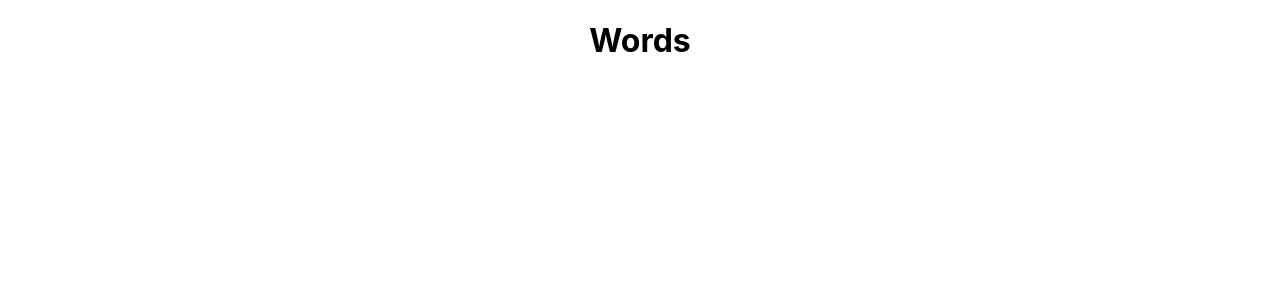
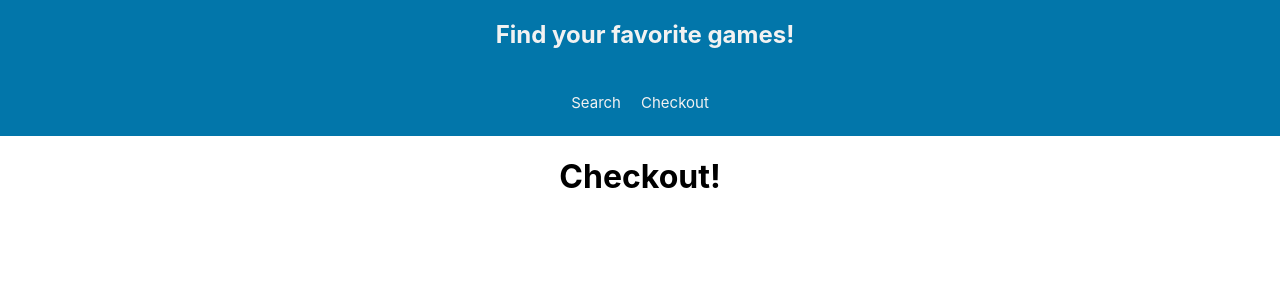
Before and after one commit to dlfedie/gravie-game-test, a React (Create React App) app: page /#/checkout in a window 1280 px wide. Shown: the top 300 px of the page. Built offline with nearby package versions, Linux system fonts and the light colour scheme.

Commit message:
adds nav and component layouts

```diff
--- a/package.json
+++ b/package.json
@@ -8,6 +8,7 @@
     "@testing-library/user-event": "^7.1.2",
     "react": "^16.12.0",
     "react-dom": "^16.12.0",
+    "react-router-dom": "^5.1.2",
     "react-scripts": "3.3.0"
   },
   "scripts": {
--- a/src/components/App/App.js
+++ b/src/components/App/App.js
@@ -1,11 +1,30 @@
 import React from 'react';
 import './App.css';
 
+import {
+  HashRouter as Router,
+  Route,
+  Redirect,
+  Switch,
+} from 'react-router-dom';
+
+import Nav from '../Nav/Nav';
+import SearchPage from '../SearchPage/SearchPage';
+import CheckoutPage from '../CheckoutPage/CheckoutPage';
+
 function App() {
   return (
-    <div className="App">
-      <h1>Words</h1>
-    </div>
+    <Router>
+      <div className="App">
+        <Nav />
+        <Switch>
+          <Redirect exact from="/" to="/home" />
+          <Route exact path="/home" component={SearchPage} />
+          <Route exact path="/checkout" component={CheckoutPage} />
+        </Switch>
+      </div>
+    </Router>
+
   );
 }
 
--- /dev/null
+++ b/src/components/CheckoutPage/CheckoutPage.jsx
@@ -0,0 +1,8 @@
+import React from 'react';
+
+
+const CheckoutPage = () => (
+    <h1>Checkout!</h1>
+);
+
+export default CheckoutPage;
--- /dev/null
+++ b/src/components/Nav/Nav.css
@@ -0,0 +1,41 @@
+.nav-title {
+    font-size: 24px;
+    font-weight: 700;
+    display: inline-block;
+    color: #f2f2f2;
+    padding-left: 10px;
+}
+
+.nav {
+  overflow: hidden;
+  background-color: #0276aa;
+  /* position: fixed;
+  width: 100%;
+  z-index: 1; */
+}
+
+.nav-link {
+  float: left;
+  color: #f2f2f2;
+  background-color: #0276aa;
+  text-align: center;
+  padding: 24px 10px;
+  text-decoration: none;
+  font-size: 15px;
+
+  /* these last two make the logout button in
+  the nav bar look like another link */
+  border:none;
+  cursor: pointer;
+  outline:0;
+}
+
+.nav-link:hover {
+  background-color: #015384;
+}
+
+.nav-right {
+  display: flex;
+  width: 100%;
+  justify-content: center;
+}
--- /dev/null
+++ b/src/components/Nav/Nav.jsx
@@ -0,0 +1,22 @@
+import React from 'react';
+import { Link } from 'react-router-dom';
+import './Nav.css';
+// import { connect } from 'react-redux';
+
+const Nav = (props) => (
+    <div className="nav">
+        <Link to="/home">
+            <h2 id="nav-title" className="nav-title">Find your favorite games!</h2>
+        </Link>
+        <div className="nav-right">
+            <Link className="nav-link" to="/home">
+                Search
+            </Link>
+            <Link className="nav-link" to="/checkout">
+                Checkout
+            </Link>
+        </div>
+    </div>
+);
+
+export default Nav;
--- /dev/null
+++ b/src/components/SearchPage/SearchPage.jsx
@@ -0,0 +1,12 @@
+import React from 'react';
+
+
+function SearchPage() {
+
+    return (
+        <h1>Search</h1>
+    )
+
+}
+
+export default SearchPage;
```
Also changed, not shown: 1 other file (tests, documents, lock files or other folders).
